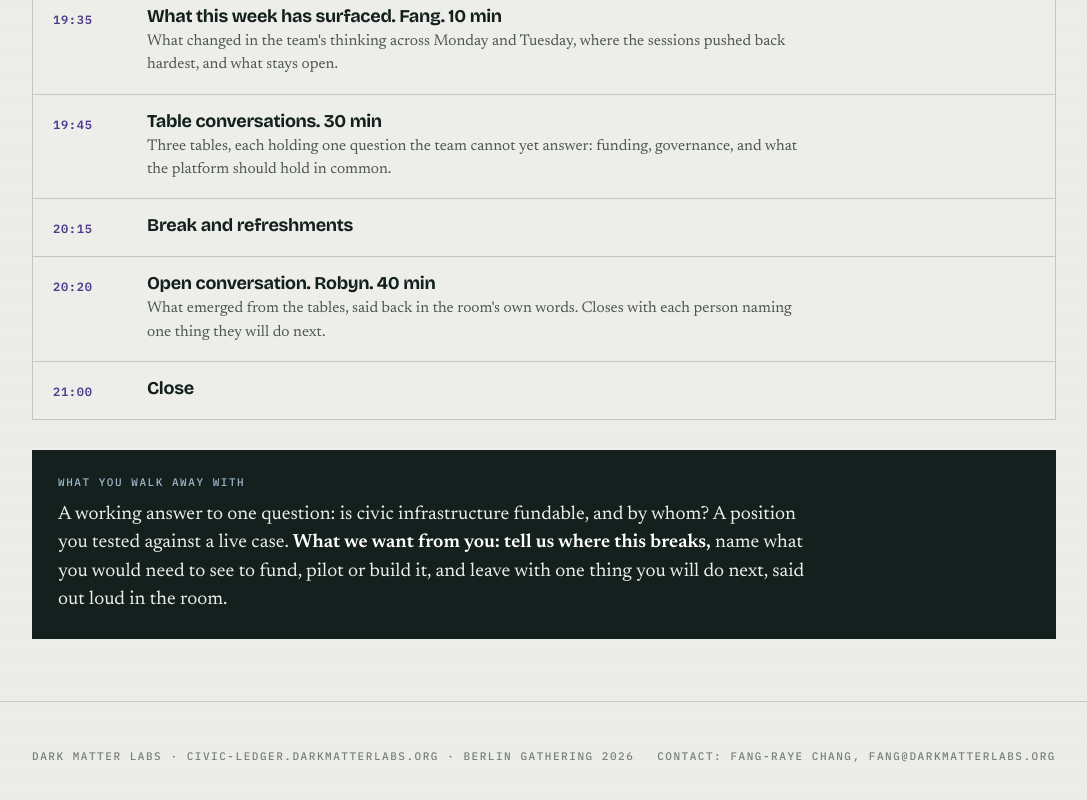
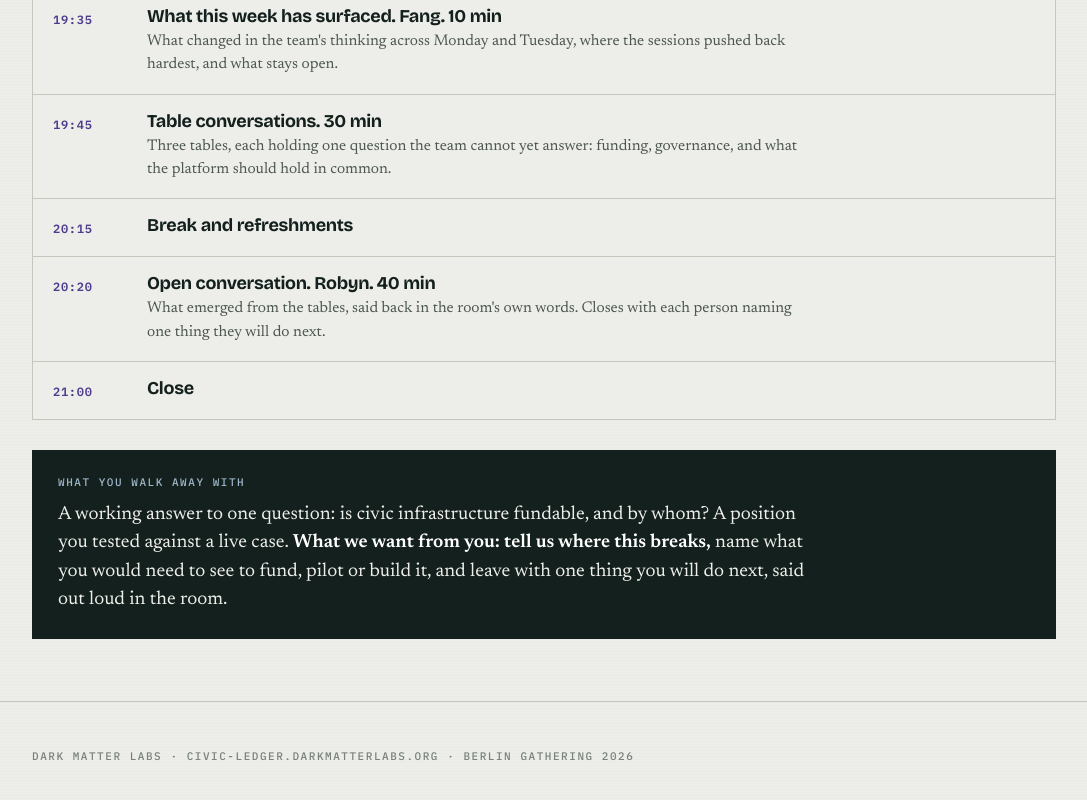
Before and after one commit to fangjui/civic-infra-public-event-new, a plain HTML site: page index.html in a window 1280 px wide. Shown: the part 7982-8782 px from the top of the page, without its empty margins (96-1183 px from the left). Drawn offline with nearby package versions, Linux system fonts and the light colour scheme.

Commit message:
index.html

```diff
--- a/index.html
+++ b/index.html
@@ -561,7 +561,7 @@ footer{padding:46px 0 60px;}
 <footer>
   <div class="wrap foot">
     <div class="mono">Dark Matter Labs · civic-ledger.darkmatterlabs.org · Berlin gathering 2026</div>
-    <div class="mono">Contact: Fang-Raye Chang, fang@darkmatterlabs.org</div>
+
   </div>
 </footer>
 
```
